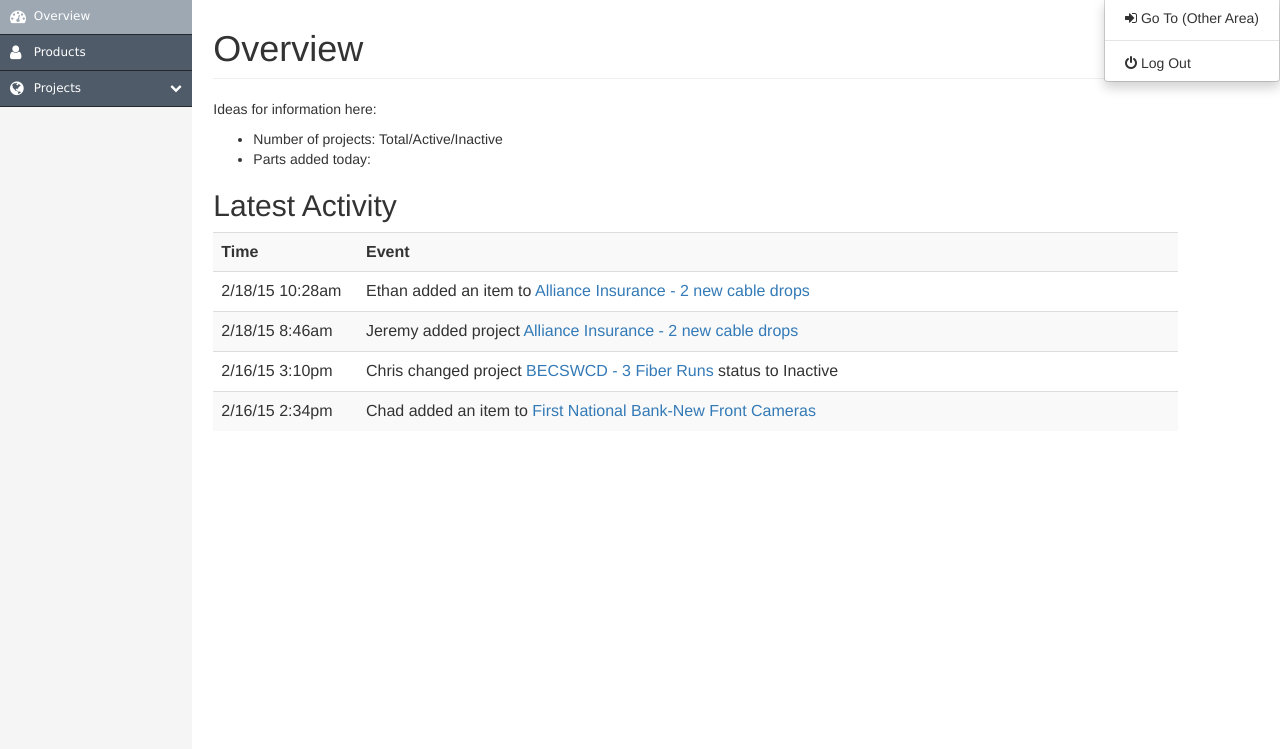
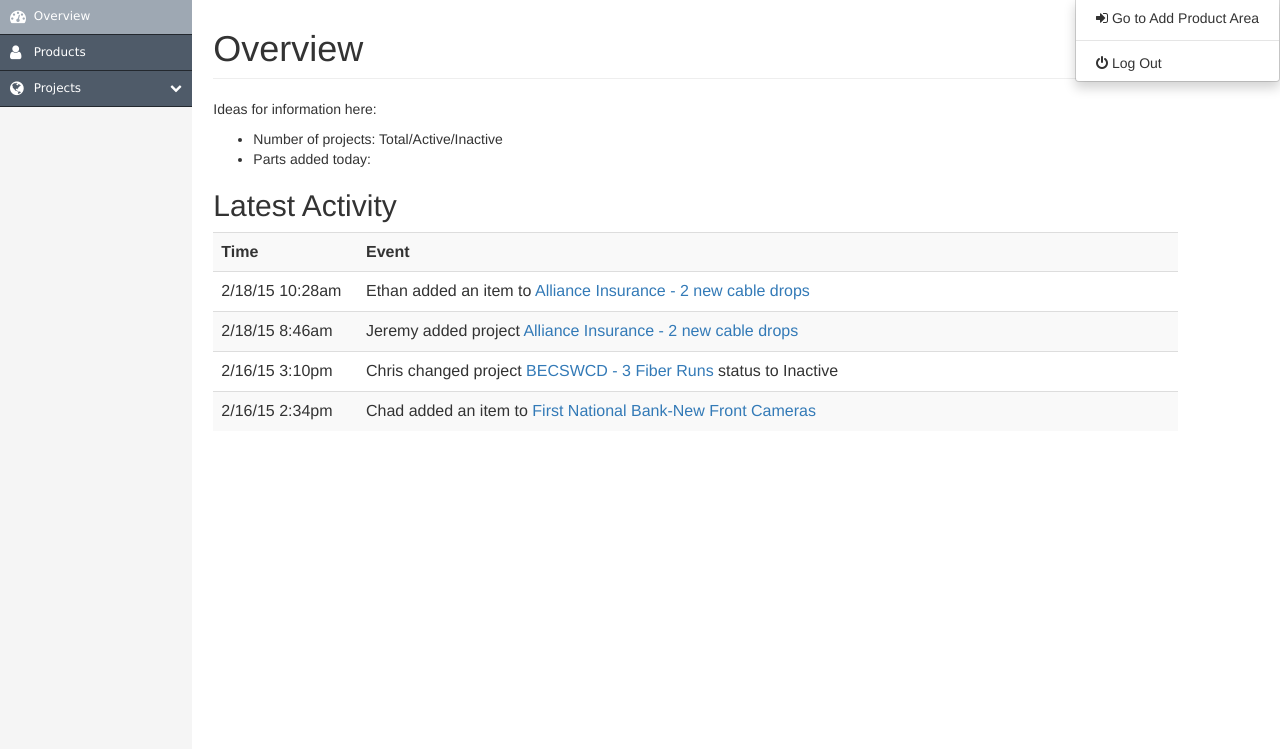
Before and after one commit to mjsorribas/track-that, a PHP site: page /index.php in a window 1280 px wide, after a click that opens the changed part. Shown: the part 51-800 px from the top of the page. Run offline with PHP 8.4, Linux system fonts and the light colour scheme; the visitor is signed in with stand-in values (Sample User, id 1); some libraries are stand-ins or nearby versions.

Commit message:
Add dynamic link generation to list item

```diff
--- a/template/navbar.php
+++ b/template/navbar.php
@@ -15,7 +15,18 @@
                     <li class="dropdown">
                         <a href="#" class="dropdown-toggle" data-toggle="dropdown" role="button" aria-expanded="false">Hi, <?php echo $_SESSION['userName']."!";?> <span class="caret"></span></a>
                         <ul class="dropdown-menu" role="menu">
-                            <li><a href="#"><i class="fa fa-sign-in"></i> Go To (Other Area)</a></li>
+                            <li>
+                            <?php
+                            // Dynamically generate link
+                            if (basename($_SERVER['PHP_SELF']) == "addproduct.php") {
+                                // We're on the addProduct page.
+                                echo "<a href='index.php'><i class='fa fa-sign-in'></i> Go to Management Area</a>";
+                            } else {
+                                // We're in the backend.
+                                echo "<a href='addproduct.php'><i class='fa fa-sign-in'></i> Go to Add Product Area</a>";
+                            }
+                            ?>
+                            </li>
                             <li class="divider"></li>
                             <li><a href="logout.php"><i class="fa fa-power-off"></i> Log Out</a></li>
                         </ul>
```
